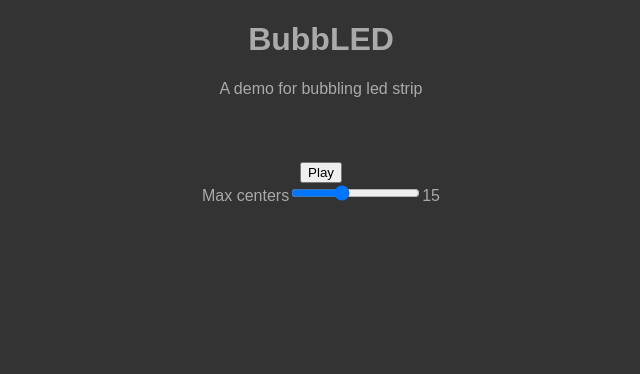
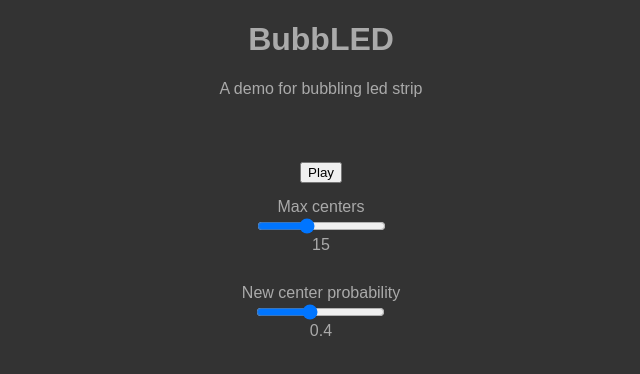
Before and after one commit to ldanet/bubbled, a React (Create React App) app: page / in a window 1280 px wide. Shown: the top 374 px of the page, without its empty margins (319-959 px from the left). Built offline with nearby package versions, Linux system fonts and the light colour scheme.

Commit message:
Add center probability control

```diff
--- a/src/App.css
+++ b/src/App.css
@@ -5,10 +5,23 @@
 .strip {
   width: 100%;
   height: 3em;
-  display:flex;
+  display: flex;
 }
 
 .strip__led {
   flex: 1 0 auto;
   height: 100%;
 }
+
+.controls {
+  display: flex;
+  flex-direction: column;
+  align-items: center;
+}
+
+.control {
+  display: flex;
+  flex-direction: column;
+  align-items: center;
+  padding: 15px;
+}
--- a/src/App.js
+++ b/src/App.js
@@ -33,6 +33,7 @@ class App extends Component {
     this.calculateFrame = this.calculateFrame.bind(this);
     this.togglePlay = this.togglePlay.bind(this);
     this.handleMaxCentersChange = this.handleMaxCentersChange.bind(this);
+    this.handleProbaChange = this.handleProbaChange.bind(this);
   }
 
   calculateFrame() {
@@ -139,12 +140,17 @@ class App extends Component {
     this.setState({ maxCenters, centers });
   }
 
+  handleProbaChange(event) {
+    this.setState({ newCenterProba: event.currentTarget.value });
+  }
+
   render() {
     return (
       <div className="App">
         <h1>BubbLED</h1>
         <p>A demo for bubbling led strip</p>
         <Strip leds={this.state.leds} />
+        <div className="controls">
           <button onClick={this.togglePlay}>
             {this.state.play ? 'Pause' : 'Play'}
           </button>
@@ -163,6 +169,25 @@ class App extends Component {
             />
             <span className="control__display">{this.state.maxCenters}</span>
           </div>
+          <div className="control">
+            <label className="control__label" htmlFor="newCenterProba">
+              New center probability
+            </label>
+            <input
+              type="range"
+              className="control__input control__input"
+              id="newCenterProba"
+              min={0}
+              max={1}
+              step="any"
+              value={this.state.newCenterProba}
+              onChange={this.handleProbaChange}
+            />
+            <span className="control__display">
+              {this.state.newCenterProba}
+            </span>
+          </div>
+        </div>
       </div>
     );
   }
```
Lines whose indentation alone changed are shown as unchanged.
